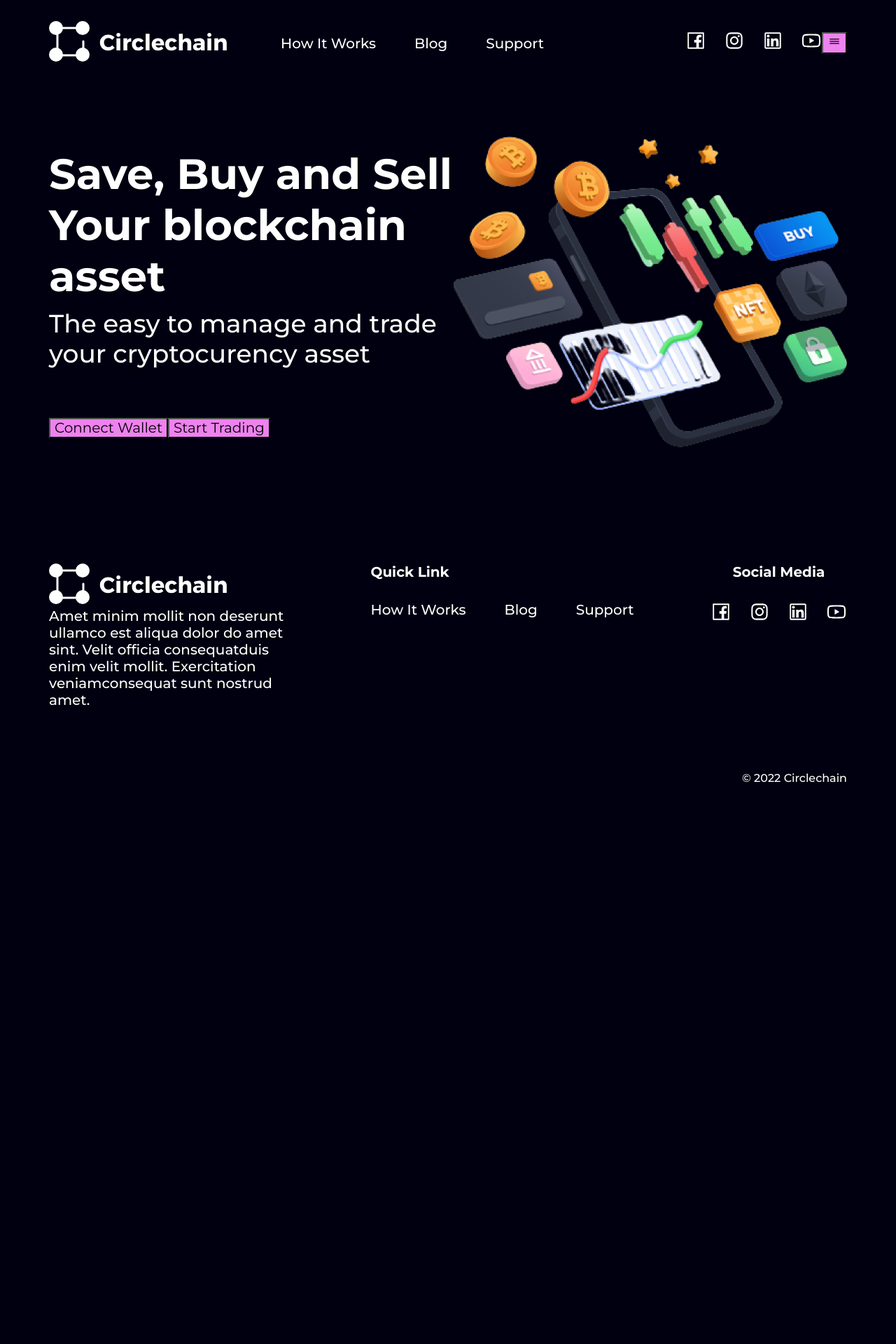
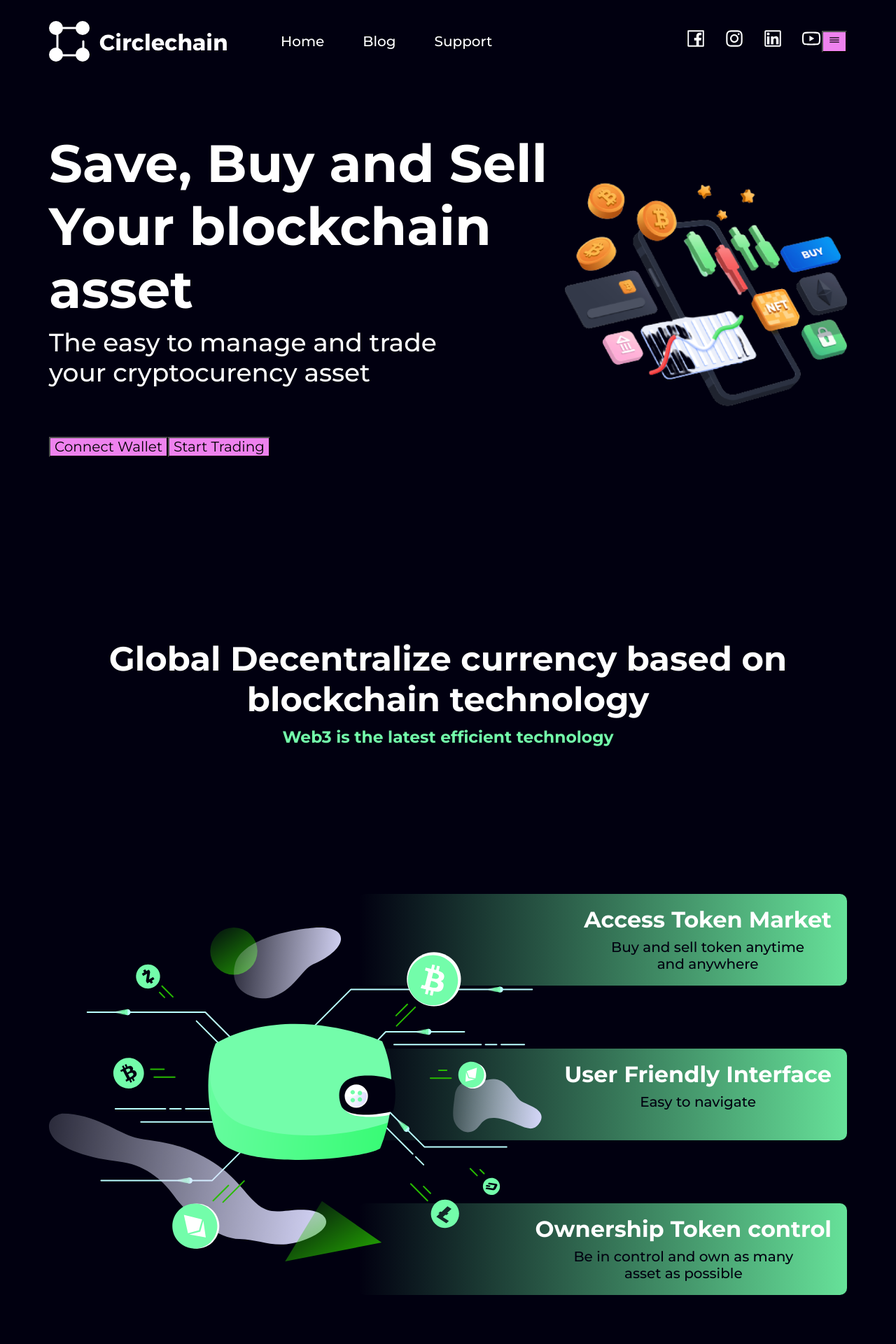
Before and after one commit to dima-voit/circlechain, a React (Create React App) app: page / in a window 1280 px wide. Shown: the top 1920 px of the page at 70% size. Before the commit the page ends 1181 px from the top, so only its background shows below. Built offline with nearby package versions, Linux system fonts and the light colour scheme.

Commit message:
created Technology block

```diff
--- a/src/components/Error404/Error404.module.scss
+++ b/src/components/Error404/Error404.module.scss
@@ -3,7 +3,7 @@
 
 .error__text {
   font-family: 'Special Elite', cursive;
-  @include adaptiv-font(280, 120);
+  @include adaptiv-font(220, 120);
   color: #fee;
   text-shadow: 0 -20px 100px, 0 0 2px, 0 0 2px #ff4444, 0 0 2px #ff4444, 0 0 2px #ff4444, 0 10px 3px #000;
   letter-spacing: 25px;
--- a/src/components/Intro/Intro.module.scss
+++ b/src/components/Intro/Intro.module.scss
@@ -5,14 +5,42 @@
 .intro {
   padding: 70px 0;
 
+  &__img {
+    @include md {
+      max-width: 360px;
+    }
+  }
+
   &__container {
     display: flex;
     align-items: center;
+
+    @include md {
+      flex-direction: column;
+    }
+  }
+
+  &__content {
+    width: 100%;
+    max-width: 737px;
+
+    @include md {
+      margin-bottom: 50px;
+      text-align: center;
+    }
   }
 
   &__title {
     margin-bottom: 10px;
-    @include adaptiv-font(75, 32);
+    @include font-properties(75px, 1.2, 700);
+
+    @include lg {
+      font-size: 60px;
+    }
+
+    @include md {
+      font-size: 32px;
+    }
   }
 
   &__text {
@@ -20,6 +48,10 @@
 
     p {
       @include font-properties (36px);
+
+      @include md {
+        font-size: 20px;
+      }
     }
   }
 }
--- a/src/components/Navbar/Navbar.jsx
+++ b/src/components/Navbar/Navbar.jsx
@@ -6,7 +6,7 @@ import styles from './Navbar.module.scss';
 const Navbar = () => {
   return (
     <nav className={styles.nav}>
-      <NavLink to="/">How It Works</NavLink>
+      <NavLink to="/">Home</NavLink>
       <NavLink to="/blog">Blog</NavLink>
       <NavLink to="/support">Support</NavLink>
     </nav>
--- /dev/null
+++ b/src/components/Technology/Technology.jsx
@@ -0,0 +1,47 @@
+import React from 'react';
+
+import Container from '../Container/Container';
+
+import technology from '../../img/technology.svg';
+
+import styles from './Technology.module.scss';
+
+const Technology = () => {
+  return (
+    <div className={styles.technology}>
+      <Container className={styles.technology__container}>
+        <div className={styles.technology__header}>
+          <h2 className={styles.technology__title}>Global Decentralize currency based on<br/> blockchain technology</h2>
+          <h3 className={styles.technology__subtitle}>Web3 is the latest efficient technology</h3>
+        </div>
+        <div className={styles.technology__content}>
+          <div className={styles.technology__img}>
+            <img src={technology} alt="Technology" />
+          </div>
+          <div className={styles.technology__info}>
+            <div className={styles.technology__info__wrap}>
+              <div className={styles.technology__info__item}>
+                <h4>Access Token Market</h4>
+                <p>Buy and sell token anytime<br/> and anywhere</p>
+              </div>
+            </div>
+            <div className={styles.technology__info__wrap}>
+              <div className={styles.technology__info__item}>
+                <h4>User Friendly Interface</h4>
+                <p>Easy to navigate</p>
+              </div>
+            </div>
+            <div className={styles.technology__info__wrap}>
+              <div className={styles.technology__info__item}>
+                <h4>Ownership Token control</h4>
+                <p>Be in control and own as many<br/> asset as possible</p>
+              </div>
+            </div>
+          </div>
+        </div>
+      </Container>
+    </div>
+  )
+}
+
+export default Technology;
--- /dev/null
+++ b/src/components/Technology/Technology.module.scss
@@ -0,0 +1,101 @@
+@import '../../styles/abstracts/variables';
+@import '../../styles/abstracts/mixins';
+
+.technology {
+  &__header {
+    padding: 190px 0 210px;
+    text-align: center;
+
+    @include lg {
+      padding: 75px 0 30px;
+    }
+
+    h2 {
+      margin-bottom: 10px;
+      @include font-properties(48px, 1.2, 700);
+
+      @include lg {
+        font-size: 32px;
+      }
+    }
+
+    h3 {
+      color: $color-secondary;
+
+      @include lg {
+        font-size: 16px;
+      }
+    }
+  }
+
+  &__content {
+    position: relative;
+    display: flex;
+    align-items: center;
+
+    @include lg {
+      flex-direction: column;
+    }
+  }
+
+  &__img {
+    position: absolute;
+
+    @include xl {
+      width: 576px;
+    }
+
+    @include lg {
+      position: static;
+      margin-bottom: 75px;
+    }
+  }
+
+  &__info {
+    display: flex;
+    flex-direction: column;
+    gap: 90px;
+    width: 698px;
+    margin-left: auto;
+
+    @include lg {
+      gap: 50px;
+      width: 100%;
+    }
+
+    @include sm {
+      gap: 30px;
+    }
+
+    &__wrap {
+      display: flex;
+      width: 100%;
+      height: 131px;
+      padding: 18px 22px;
+      background: linear-gradient(270deg, rgba(115, 253, 170, 0.89) 0%, rgba(196, 196, 196, 0) 100%);
+      border-radius: 10px;
+    }
+
+    &__item {
+      margin-left: auto;
+      text-align: center;
+
+      h4 {
+        margin-bottom: 8px;
+        @include font-properties(32px, 1.2, 700);
+
+        @include lg {
+          font-size: 26px;
+        }
+      }
+
+      p {
+        color: $color-primary;
+
+        @include lg {
+          font-size: 16px;
+        }
+      }
+    }
+  }
+}
--- a/src/pages/Home/Home.jsx
+++ b/src/pages/Home/Home.jsx
@@ -2,11 +2,13 @@ import React from 'react';
 
 import Main from '../../components/Main/Main';
 import Intro from '../../components/Intro/Intro';
+import Technology from '../../components/Technology/Technology';
 
 const Home = () => {
   return (
     <Main>
       <Intro />
+      <Technology />
     </Main>
   )
 }
--- a/src/styles/base/_base.scss
+++ b/src/styles/base/_base.scss
@@ -18,3 +18,9 @@ ul, ol {
   padding: 0;
   list-style: none;
 }
+
+img {
+  display: block;
+  width: 100%;
+  height: auto;
+}
```
Also changed, not shown: src/components/Intro/Intro.jsx (+4 -4 lines), src/img/technology.svg (added).
